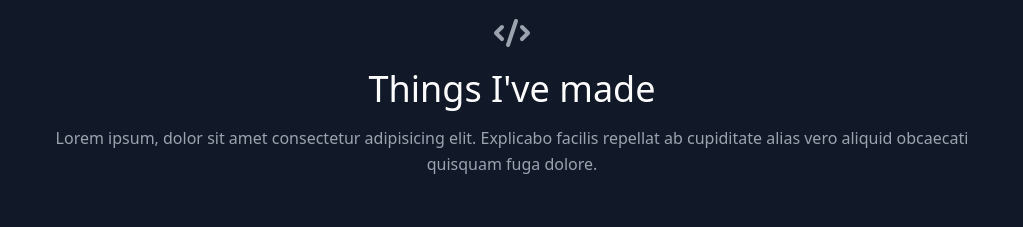
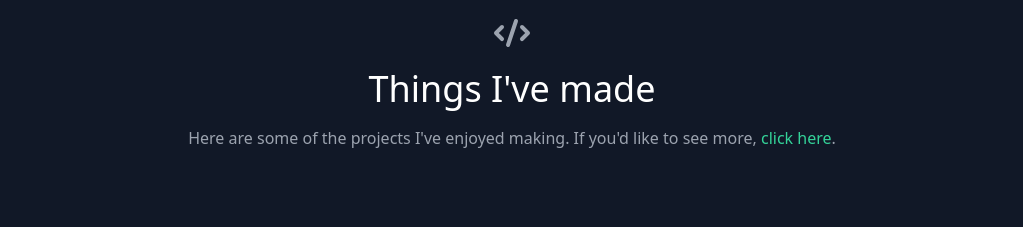
Before and after one commit to CKMurison/React-Portfolio, a React (Create React App) app: page / in a window 1280 px wide. Shown: the part 1580-1807 px from the top of the page, without its empty margins (128-1151 px from the left). Built offline with nearby package versions, Linux system fonts and the light colour scheme; grey boxes are pictures that could not be loaded.

Commit message:
added link to github in projects section and removed some data code

```diff
--- a/src/components/Projects.js
+++ b/src/components/Projects.js
@@ -13,9 +13,10 @@ const Projects = () => {
             Things I've made
           </h1>
           <p className="lg:2 2/3 mx-auto leading-relaxed text-base">
-            Lorem ipsum, dolor sit amet consectetur adipisicing elit. Explicabo
-            facilis repellat ab cupiditate alias vero aliquid obcaecati quisquam
-            fuga dolore.
+           Here are some of the projects I've enjoyed making. If you'd like to see more,{" "}
+          <a href="https://github.com/CKMurison" className="text-green-400 hover:underline">
+           click here
+          </a>.
           </p>
         </div>
         <div className="flex flex-wrap -m-4">
--- a/src/data.js
+++ b/src/data.js
@@ -33,23 +33,6 @@ export const projects = [
   },
 ];
 
-export const testimonials = [
-  {
-    quote:
-      "Lorem ipsum dolor sit amet consectetur adipisicing elit. Culpa quod necessitatibus quidem impedit facilis? Distinctio laboriosam veritatis recusandae minus. Voluptatum accusantium hic laudantium soluta ea sapiente cupiditate officia maiores itaque.",
-    image: "https://randomuser.me/api/portraits/men/1.jpg",
-    name: "Jesse Hicks",
-    company: "Zoozle",
-  },
-  {
-    quote:
-      "Lorem ipsum dolor sit amet consectetur adipisicing elit. Culpa quod necessitatibus quidem impedit facilis? Distinctio laboriosam veritatis recusandae minus. Voluptatum accusantium hic laudantium soluta ea sapiente cupiditate officia maiores itaque.",
-    image: "https://randomuser.me/api/portraits/men/94.jpg",
-    name: "Ruben Alvarez",
-    company: "Dooble.io",
-  },
-];
-
 export const skills = [
   "JavaScript",
   "React",
```
